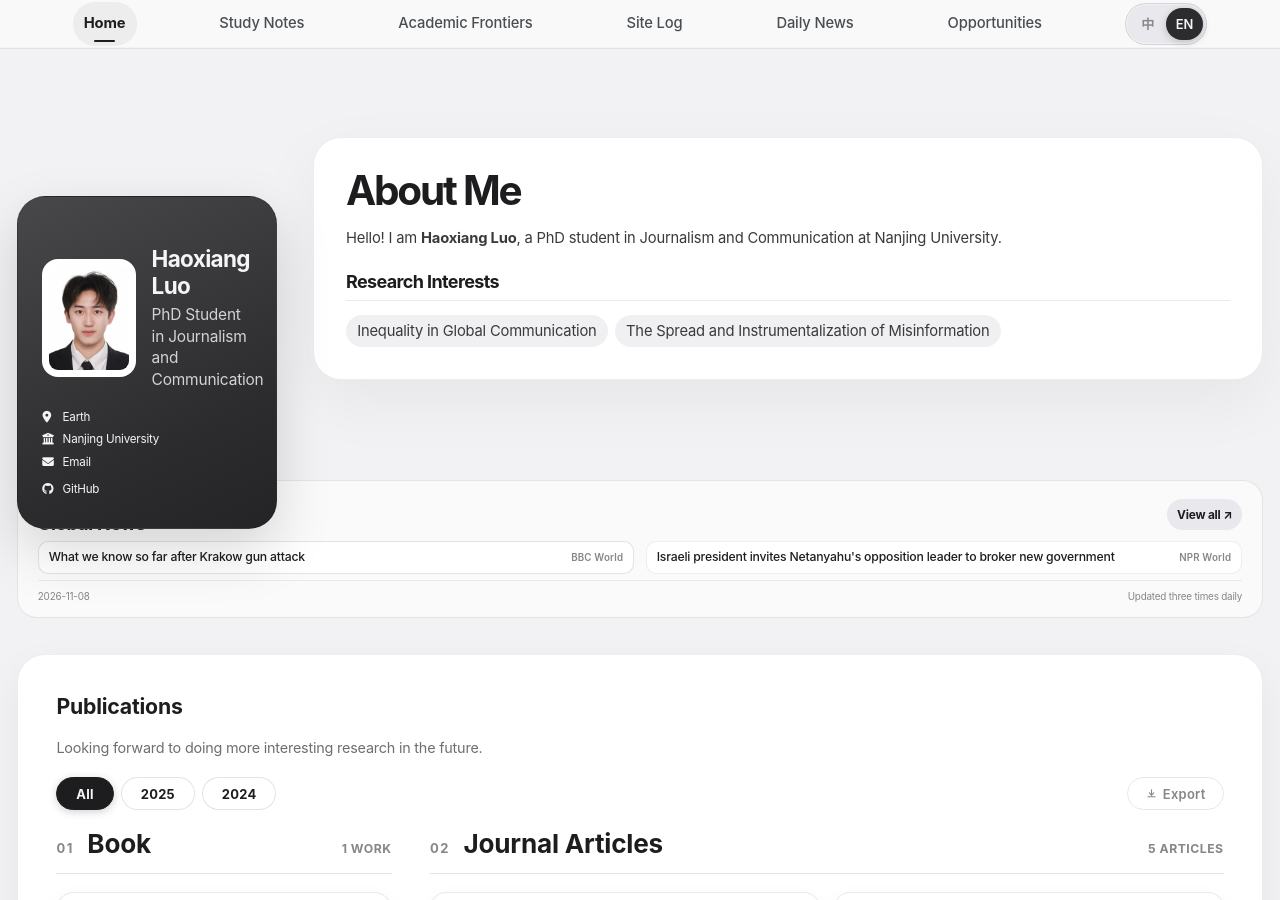
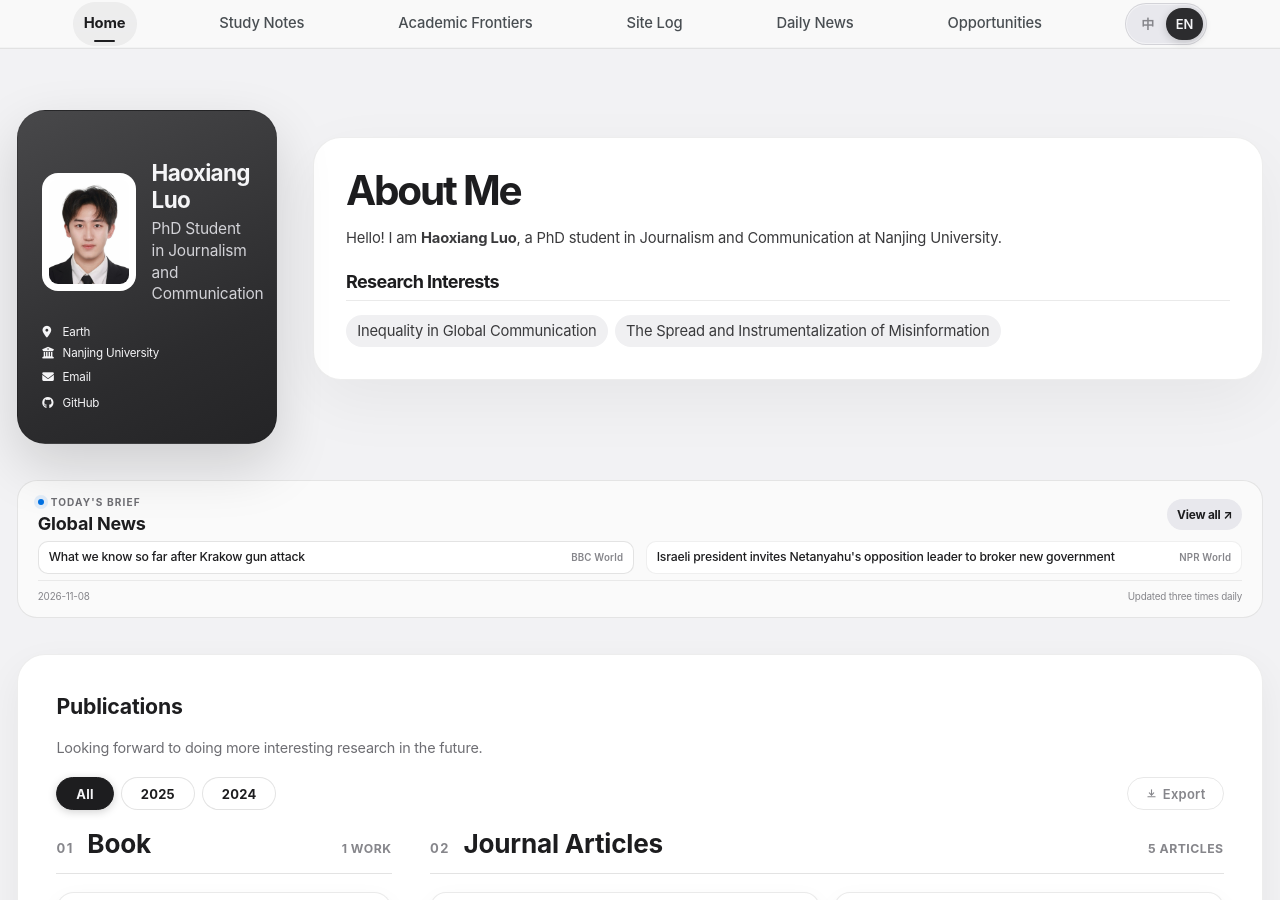
Before and after one commit to HaoxiangLuo/HaoxiangLuo.github.io, a Jekyll site: the page built from _pages/about.md, in a window 1280 px wide and 900 px high. Built offline with Jekyll 4.4.1, drawn with Linux system fonts in a browser that asks for light colours; a style sheet for code colours, icons or effects is not loaded.

Commit message:
Align homepage profile and intro above news

```diff
--- a/_sass/_content-refinements.scss
+++ b/_sass/_content-refinements.scss
@@ -2925,3 +2925,33 @@ body.home-page #main > .home-publications .publication-board { grid-template-col
 @media (max-width: 1050px) {
   body.home-page #main > .home-publications .publication-board { grid-template-columns: minmax(0, 1fr); }
 }
+
+/* Keep the profile and introduction in one row; news begins below both. */
+@media (min-width: 1024px) {
+  body.home-page #main {
+    grid-template-rows: auto auto auto;
+    align-items: start;
+  }
+  body.home-page #main > .sidebar.sticky,
+  body.home-page #main > .page {
+    grid-row: 1;
+    height: auto;
+    min-height: 0;
+    align-self: start;
+    margin: 0;
+  }
+  body.home-page #main > .sidebar.sticky {
+    grid-column: 1;
+    position: static;
+  }
+  body.home-page #main > .page { grid-column: 2; }
+  body.home-page #main > .news-window {
+    grid-row: 2;
+    grid-column: 1 / -1;
+    clear: both;
+  }
+  body.home-page #main > .home-publications {
+    grid-row: 3;
+    grid-column: 1 / -1;
+  }
+}
```
